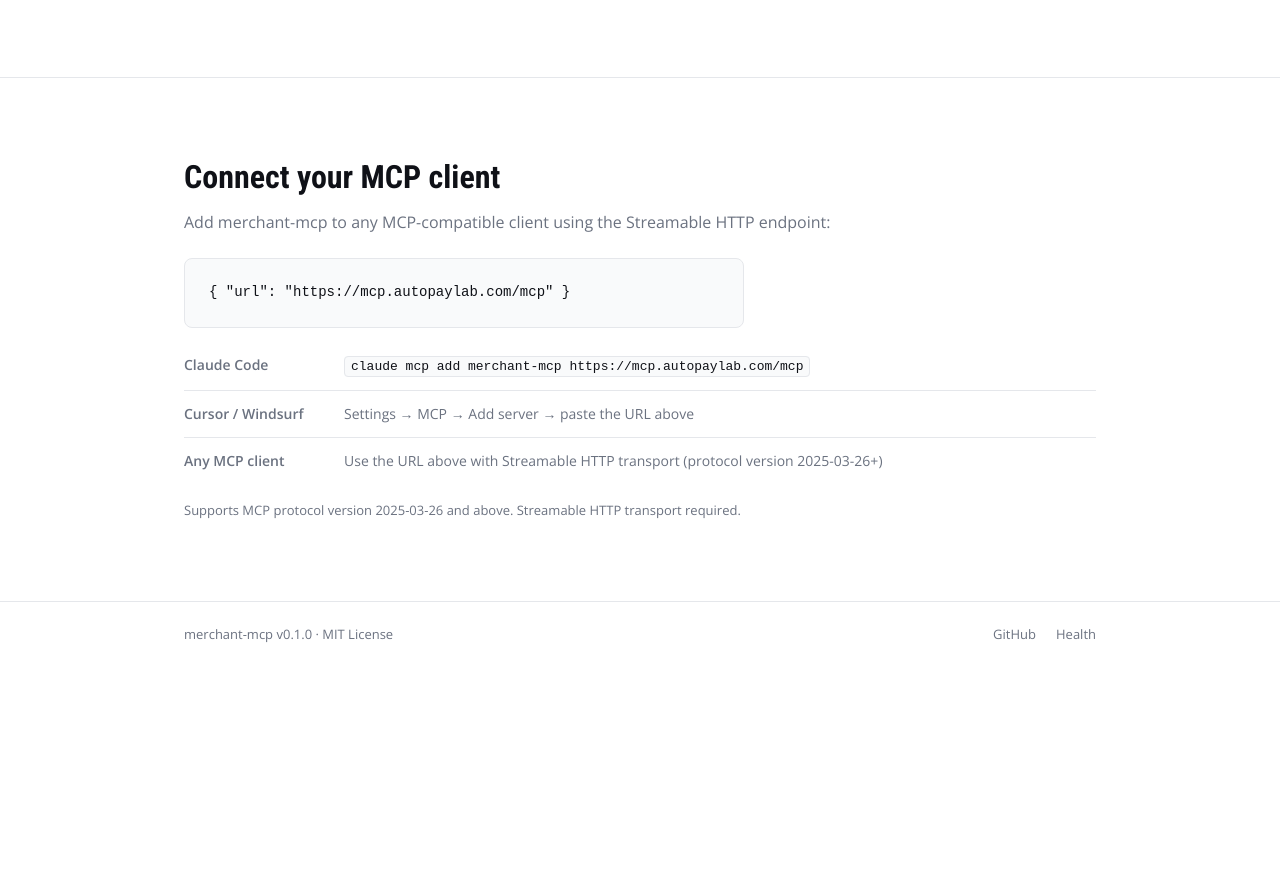
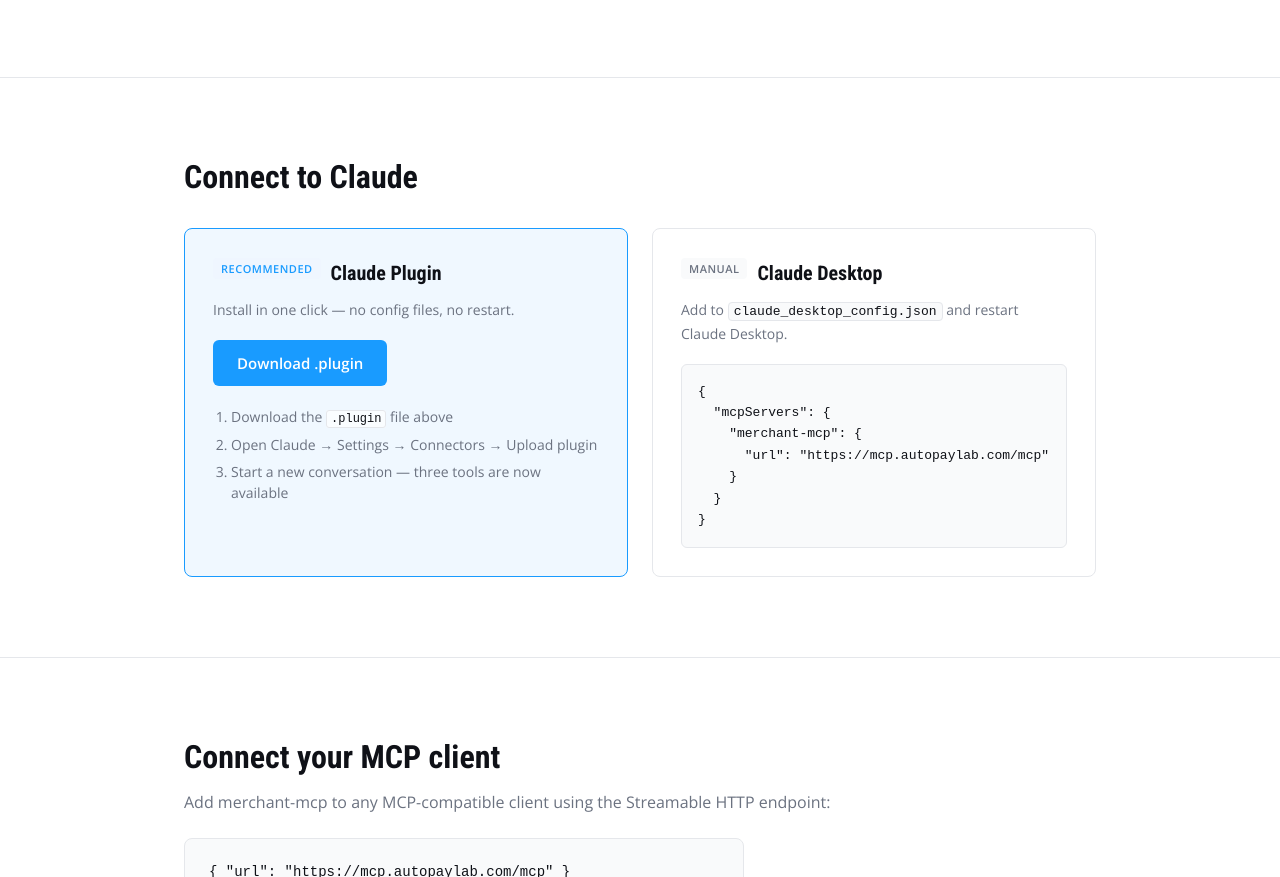
Before and after one commit to autopaylab/merchant-mcp, a website: page public/index.html in a window 1280 px wide. Shown: the part 1546-2423 px from the top of the page. Before the commit the page ends 2213 px from the top, so only its background shows below. Drawn offline with nearby package versions, Linux system fonts and the light colour scheme.

Commit message:
feat: add Claude plugin release, install instructions, landing page section

```diff
--- a/public/index.html
+++ b/public/index.html
@@ -233,6 +233,107 @@
       color: var(--text-primary);
     }
 
+    /* ── Connect to Claude ────────────────────── */
+    .claude-connect {
+      padding: var(--section-v) 0;
+      border-top: 1px solid var(--border);
+    }
+
+    .claude-connect h2 { margin-bottom: 32px; }
+
+    .claude-methods {
+      display: grid;
+      grid-template-columns: 1fr 1fr;
+      gap: 24px;
+    }
+
+    .claude-method {
+      border: 1px solid var(--border);
+      border-radius: 8px;
+      padding: 28px;
+    }
+
+    .claude-method--primary {
+      border-color: var(--accent);
+      background: #F0F8FF;
+    }
+
+    .method-header {
+      display: flex;
+      align-items: center;
+      gap: 10px;
+      margin-bottom: 10px;
+    }
+
+    .method-header h3 {
+      font-family: 'Roboto Condensed', sans-serif;
+      font-size: 20px;
+      font-weight: 700;
+    }
+
+    .badge--gray {
+      background: var(--code-bg);
+      color: var(--text-secondary);
+    }
+
+    .claude-method p {
+      font-size: 14px;
+      color: var(--text-secondary);
+      margin-bottom: 18px;
+    }
+
+    .claude-method p code {
+      font-family: 'Courier New', Courier, monospace;
+      font-size: 13px;
+      background: var(--code-bg);
+      border: 1px solid var(--border);
+      border-radius: 4px;
+      padding: 1px 5px;
+      color: var(--text-primary);
+    }
+
+    .method-download {
+      display: inline-block;
+      margin-bottom: 20px;
+    }
+
+    .method-steps {
+      margin: 0;
+      padding-left: 18px;
+    }
+
+    .method-steps li {
+      font-size: 14px;
+      color: var(--text-secondary);
+      margin-bottom: 6px;
+      line-height: 1.5;
+    }
+
+    .method-steps li:last-child { margin-bottom: 0; }
+
+    .method-steps code {
+      font-family: 'Courier New', Courier, monospace;
+      font-size: 12px;
+      background: rgba(255,255,255,0.7);
+      border: 1px solid var(--border);
+      border-radius: 3px;
+      padding: 1px 4px;
+      color: var(--text-primary);
+    }
+
+    .claude-method pre {
+      background: var(--code-bg);
+      border: 1px solid var(--border);
+      border-radius: 6px;
+      padding: 16px;
+      font-family: 'Courier New', Courier, monospace;
+      font-size: 13px;
+      line-height: 1.65;
+      overflow-x: auto;
+      color: var(--text-primary);
+      margin-top: 4px;
+    }
+
     /* ── Connect ──────────────────────────────── */
     .connect {
       padding: var(--section-v) 0;
@@ -347,6 +448,8 @@
 
       .cards { grid-template-columns: 1fr; }
 
+      .claude-methods { grid-template-columns: 1fr; }
+
       .footer-inner { flex-direction: column; gap: 14px; text-align: center; }
     }
   </style>
@@ -438,6 +541,45 @@
     </div>
   </section>
 
+  <!-- Connect to Claude -->
+  <section class="claude-connect">
+    <div class="container">
+      <h2>Connect to Claude</h2>
+      <div class="claude-methods">
+
+        <div class="claude-method claude-method--primary">
+          <div class="method-header">
+            <span class="badge">Recommended</span>
+            <h3>Claude Plugin</h3>
+          </div>
+          <p>Install in one click — no config files, no restart.</p>
+          <a href="https://github.com/autopaylab/merchant-mcp/releases/latest/download/merchant-mcp.plugin" class="btn btn-primary method-download">Download .plugin</a>
+          <ol class="method-steps">
+            <li>Download the <code>.plugin</code> file above</li>
+            <li>Open Claude → Settings → Connectors → Upload plugin</li>
+            <li>Start a new conversation — three tools are now available</li>
+          </ol>
+        </div>
+
+        <div class="claude-method">
+          <div class="method-header">
+            <span class="badge badge--gray">Manual</span>
+            <h3>Claude Desktop</h3>
+          </div>
+          <p>Add to <code>claude_desktop_config.json</code> and restart Claude Desktop.</p>
+          <pre>{
+  "mcpServers": {
+    "merchant-mcp": {
+      "url": "https://mcp.autopaylab.com/mcp"
+    }
+  }
+}</pre>
+        </div>
+
+      </div>
+    </div>
+  </section>
+
   <!-- Connect -->
   <section class="connect">
     <div class="container">
```
Also changed, not shown: README.md.
